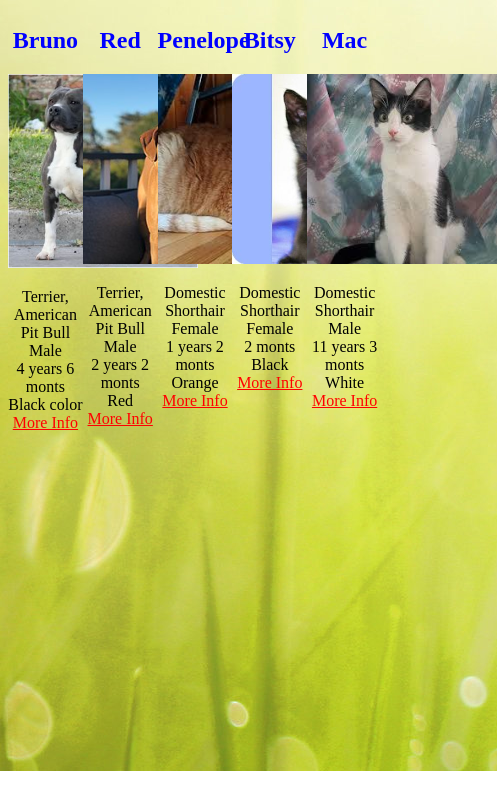
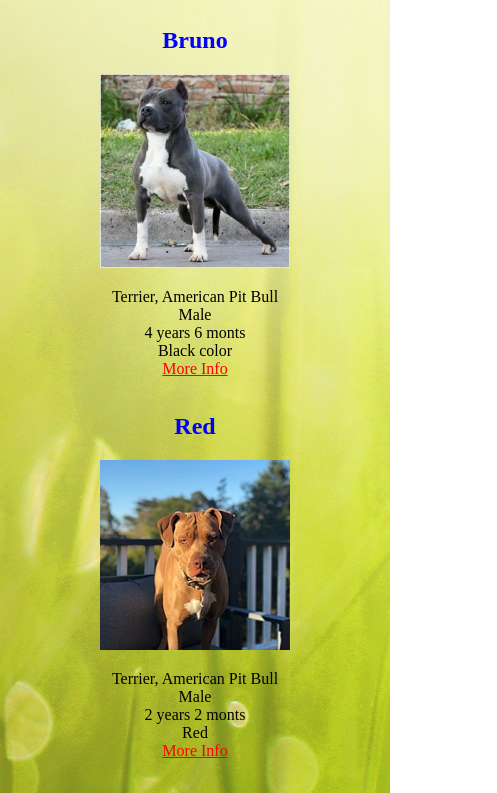
Before and after one commit to zmazieva78/animal-shelter, a plain HTML site: page index.html in a window 390 px wide. Shown: the part 73-866 px from the top of the page, 497 px wide, since content can reach past the window. Before the commit the page ends 844 px from the top, so only its background shows below. Drawn offline with Linux system fonts and the light colour scheme.

Commit message:
add media screen adjustment to styles.css

```diff
--- a/css/styles.css
+++ b/css/styles.css
@@ -31,3 +31,15 @@ h1 {
   background-color: grey;
   color: white;
 }
+@media screen and (max-width: 980px) {
+    .column {
+      width: 33%;
+    }
+}
+
+
+@media screen and (max-width: 512px) {
+    .column {
+      width: 100%;
+    }
+}
```
Also changed, not shown: index.html (+0 -4 lines).
